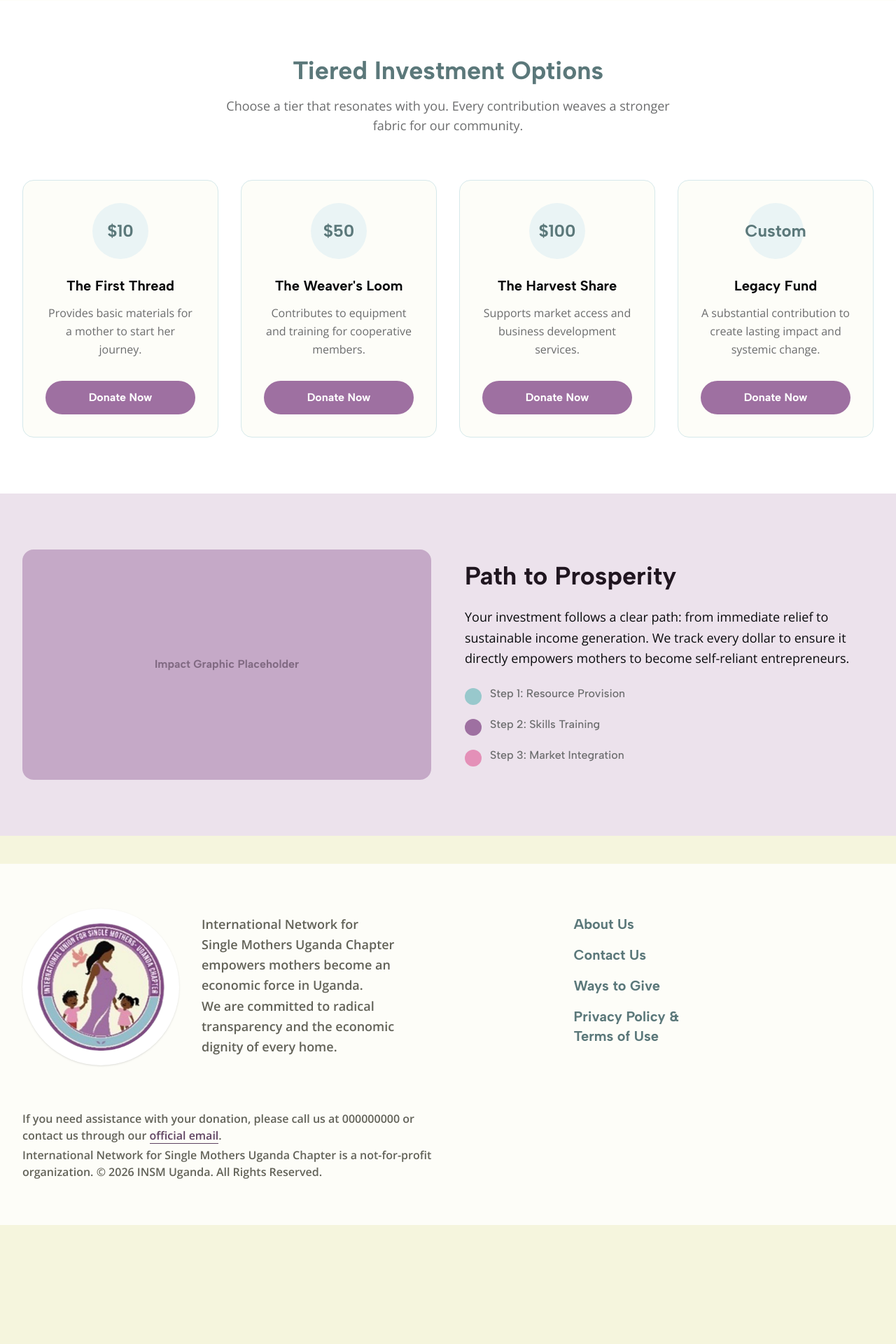
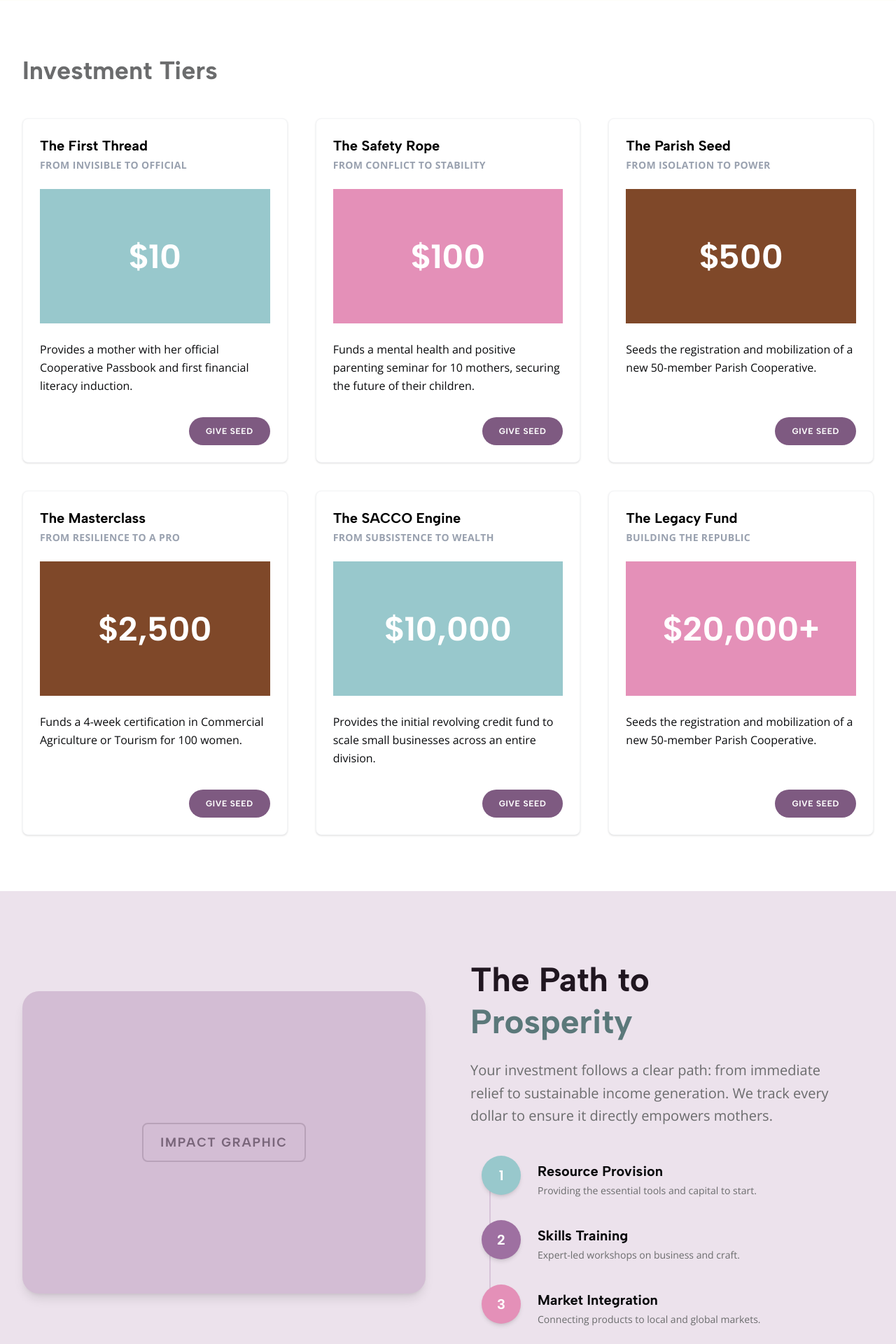
Before and after one commit to charlesaroma/Frontend-International-Network-For-Single-Mothers, a React (Vite) app: page /seed-a-cooperative in a window 1280 px wide. Shown: the part 920-2840 px from the top of the page at 70% size. Before the commit the page ends 2670 px from the top, so only its background shows below. Built offline with nearby package versions, Linux system fonts and the light colour scheme.

Commit message:
color blocks

```diff
--- a/src/pages/seed-a-cooperative/investmentTiers.jsx
+++ b/src/pages/seed-a-cooperative/investmentTiers.jsx
@@ -3,23 +3,45 @@
 const TIERS = [
   {
     title: "The First Thread",
+    subtitle: "From Invisible to Official",
     amount: "$10",
-    description: "Provides basic materials for a mother to start her journey."
+    description: "Provides a mother with her official Cooperative Passbook and first financial literacy induction.",
+    colorClass: "bg-brand-teal"
   },
   {
-    title: "The Weaver's Loom",
-    amount: "$50",
-    description: "Contributes to equipment and training for cooperative members."
+    title: "The Safety Rope",
+    subtitle: "From Conflict to Stability",
+    amount: "$100",
+    description: "Funds a mental health and positive parenting seminar for 10 mothers, securing the future of their children.",
+    colorClass: "bg-brand-pink"
   },
   {
-    title: "The Harvest Share",
-    amount: "$100",
-    description: "Supports market access and business development services."
+    title: "The Parish Seed",
+    subtitle: "From Isolation to Power",
+    amount: "$500",
+    description: "Seeds the registration and mobilization of a new 50-member Parish Cooperative.",
+    colorClass: "bg-brand-brown"
   },
   {
-    title: "Legacy Fund",
-    amount: "Custom",
-    description: "A substantial contribution to create lasting impact and systemic change."
+    title: "The Masterclass",
+    subtitle: "From Resilience to a Pro",
+    amount: "$2,500",
+    description: "Funds a 4-week certification in Commercial Agriculture or Tourism for 100 women.",
+    colorClass: "bg-brand-brown"
+  },
+  {
+    title: "The SACCO Engine",
+    subtitle: "From Subsistence to Wealth",
+    amount: "$10,000",
+    description: "Provides the initial revolving credit fund to scale small businesses across an entire division.",
+    colorClass: "bg-brand-teal"
+  },
+  {
+    title: "The Legacy Fund",
+    subtitle: "Building the Republic",
+    amount: "$20,000+",
+    description: "Seeds the registration and mobilization of a new 50-member Parish Cooperative.",
+    colorClass: "bg-brand-pink"
   }
 ];
 
@@ -27,33 +49,44 @@
   return (
     <section className="w-full py-20 bg-white">
       <div className="max-w-7xl mx-auto px-4 md:px-8">
-        <div className="text-center mb-16">
-          <h2 className="text-4xl font-bold font-primary text-brand-teal-700 mb-4">
-            Tiered Investment Options
+        <div className="mb-12">
+          <h2 className="text-3xl md:text-4xl font-bold font-primary text-brand-dark-400">
+            Investment Tiers
           </h2>
-          <p className="text-lg font-secondary text-brand-dark-400 max-w-2xl mx-auto">
-            Choose a tier that resonates with you. Every contribution weaves a stronger fabric for our community.
-          </p>
         </div>
 
-        <div className="grid grid-cols-1 md:grid-cols-2 lg:grid-cols-4 gap-8">
+        <div className="grid grid-cols-1 md:grid-cols-2 lg:grid-cols-3 gap-10">
           {TIERS.map((tier, index) => (
             <div
               key={index}
-              className="bg-brand-cream-100 rounded-2xl p-8 border border-brand-teal-200 hover:shadow-lg transition-shadow flex flex-col items-center text-center group"
+              className="bg-white rounded-lg shadow-sm border border-gray-100 overflow-hidden flex flex-col h-full hover:shadow-md transition-shadow p-6"
             >
-              <div className="w-20 h-20 bg-brand-teal-100 rounded-full flex items-center justify-center mb-6 group-hover:bg-brand-teal-200 transition-colors">
-                <span className="text-2xl font-bold text-brand-teal-700">{tier.amount}</span>
+              {/* Header Section */}
+              <div className="mb-6">
+                <h3 className="text-xl font-bold font-primary text-black mb-1">
+                  {tier.title}
+                </h3>
+                <p className="text-sm font-bold text-gray-400 font-secondary uppercase tracking-wide">
+                  {tier.subtitle}
+                </p>
               </div>
-              <h3 className="text-xl font-bold font-primary text-brand-dark mb-3">
-                {tier.title}
-              </h3>
-              <p className="text-brand-dark-400 font-secondary leading-relaxed mb-8 flex-grow">
-                {tier.description}
-              </p>
-              <button className="w-full py-3 px-6 bg-brand-lilac text-white font-bold rounded-full hover:bg-brand-lilac-700 transition-colors">
-                Donate Now
-              </button>
+
+              {/* Color Block with Amount */}
+              <div className={`w-full h-48 ${tier.colorClass} flex items-center justify-center text-white`}>
+                <span className="text-5xl font-bold font-primary">{tier.amount}</span>
+              </div>
+
+              {/* Description & Action */}
+              <div className="flex flex-col grow mt-6">
+                <p className="text-brand-dark font-secondary leading-relaxed mb-8 grow">
+                  {tier.description}
+                </p>
+                <div className="flex justify-end mt-auto">
+                    <button className="bg-brand-lilac-600 text-white font-bold text-xs py-3 px-6 rounded-full hover:bg-brand-lilac-700 transition-colors uppercase tracking-wider">
+                    Give Seed
+                    </button>
+                </div>
+              </div>
             </div>
           ))}
         </div>
--- a/src/pages/seed-a-cooperative/pathToProsperity.jsx
+++ b/src/pages/seed-a-cooperative/pathToProsperity.jsx
@@ -2,36 +2,68 @@
 
 const PathToProsperity = () => {
   return (
-    <section className="w-full py-20 bg-brand-lilac-100">
+    <section className="w-full py-24 bg-brand-lilac-100">
       <div className="max-w-7xl mx-auto px-4 md:px-8">
-        <div className="flex flex-col md:flex-row items-center gap-12">
-          <div className="w-full md:w-1/2">
-             {/* Placeholder for an image or graphic */}
-             <div className="w-full aspect-video bg-brand-lilac-300 rounded-2xl flex items-center justify-center">
-                <span className="text-brand-lilac-800 font-bold opacity-50">Impact Graphic Placeholder</span>
+        <div className="flex flex-col lg:flex-row items-center gap-16">
+
+          {/* Left: Image / Visual */}
+          <div className="w-full lg:w-1/2">
+             <div className="w-full aspect-4/3 bg-brand-lilac-200 rounded-3xl overflow-hidden shadow-lg flex items-center justify-center relative group">
+                {/* Decorative pattern or placeholder */}
+                <div className="absolute inset-0 bg-brand-lilac-300/30"></div>
+                <span className="relative z-10 text-brand-lilac-800 font-bold text-lg opacity-60 uppercase tracking-widest border-2 border-brand-lilac-800/30 px-6 py-3 rounded-lg">
+                  Impact Graphic
+                </span>
              </div>
           </div>
-          <div className="w-full md:w-1/2">
-            <h2 className="text-4xl font-bold font-primary text-brand-lilac-900 mb-6">
-              Path to Prosperity
+
+          {/* Right: Content */}
+          <div className="w-full lg:w-1/2">
+            <h2 className="text-4xl md:text-5xl font-bold font-primary text-brand-lilac-900 mb-6 leading-tight">
+              The Path to <br/> <span className="text-brand-teal-700">Prosperity</span>
             </h2>
-            <p className="text-lg font-secondary text-brand-dark mb-6 leading-relaxed">
-              Your investment follows a clear path: from immediate relief to sustainable income generation. We track every dollar to ensure it directly empowers mothers to become self-reliant entrepreneurs.
+            <p className="text-lg md:text-xl font-secondary text-brand-dark-400 mb-10 leading-relaxed max-w-lg">
+              Your investment follows a clear path: from immediate relief to sustainable income generation. We track every dollar to ensure it directly empowers mothers.
             </p>
-            <ul className="space-y-4">
-              <li className="flex items-start gap-3">
-                <div className="w-6 h-6 rounded-full bg-brand-teal shrink-0 mt-1"></div>
-                <span className="text-brand-dark-400 font-medium">Step 1: Resource Provision</span>
-              </li>
-              <li className="flex items-start gap-3">
-                <div className="w-6 h-6 rounded-full bg-brand-lilac shrink-0 mt-1"></div>
-                <span className="text-brand-dark-400 font-medium">Step 2: Skills Training</span>
-              </li>
-              <li className="flex items-start gap-3">
-                <div className="w-6 h-6 rounded-full bg-brand-pink shrink-0 mt-1"></div>
-                <span className="text-brand-dark-400 font-medium">Step 3: Market Integration</span>
-              </li>
-            </ul>
+
+            <div className="space-y-8 relative pl-4">
+              {/* Vertical Line Line */}
+              <div className="absolute left-[27px] top-4 bottom-4 w-0.5 bg-brand-lilac-300/50"></div>
+
+              {/* Step 1 */}
+              <div className="relative flex items-start gap-6 group">
+                <div className="relative z-10 w-14 h-14 rounded-full bg-brand-teal flex items-center justify-center shrink-0 shadow-md group-hover:scale-110 transition-transform duration-300">
+                  <span className="text-white font-bold font-primary text-xl">1</span>
+                </div>
+                <div className="pt-2">
+                  <h3 className="text-xl font-bold font-primary text-brand-dark mb-1">Resource Provision</h3>
+                  <p className="text-brand-dark-400 font-secondary text-sm">Providing the essential tools and capital to start.</p>
+                </div>
+              </div>
+
+              {/* Step 2 */}
+              <div className="relative flex items-start gap-6 group">
+                <div className="relative z-10 w-14 h-14 rounded-full bg-brand-lilac flex items-center justify-center shrink-0 shadow-md group-hover:scale-110 transition-transform duration-300">
+                  <span className="text-white font-bold font-primary text-xl">2</span>
+                </div>
+                <div className="pt-2">
+                  <h3 className="text-xl font-bold font-primary text-brand-dark mb-1">Skills Training</h3>
+                  <p className="text-brand-dark-400 font-secondary text-sm">Expert-led workshops on business and craft.</p>
+                </div>
+              </div>
+
+              {/* Step 3 */}
+              <div className="relative flex items-start gap-6 group">
+                <div className="relative z-10 w-14 h-14 rounded-full bg-brand-pink flex items-center justify-center shrink-0 shadow-md group-hover:scale-110 transition-transform duration-300">
+                  <span className="text-white font-bold font-primary text-xl">3</span>
+                </div>
+                <div className="pt-2">
+                  <h3 className="text-xl font-bold font-primary text-brand-dark mb-1">Market Integration</h3>
+                  <p className="text-brand-dark-400 font-secondary text-sm">Connecting products to local and global markets.</p>
+                </div>
+              </div>
+
+            </div>
           </div>
         </div>
       </div>
```
